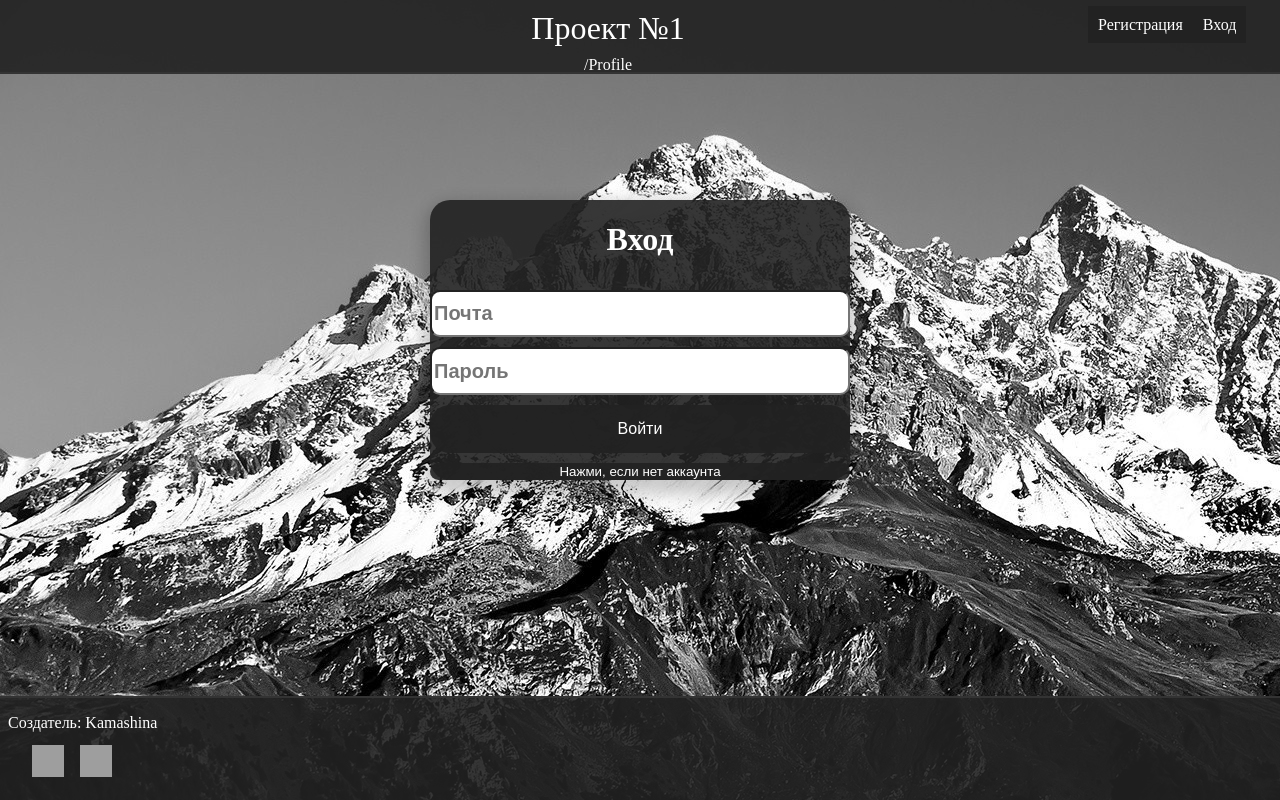
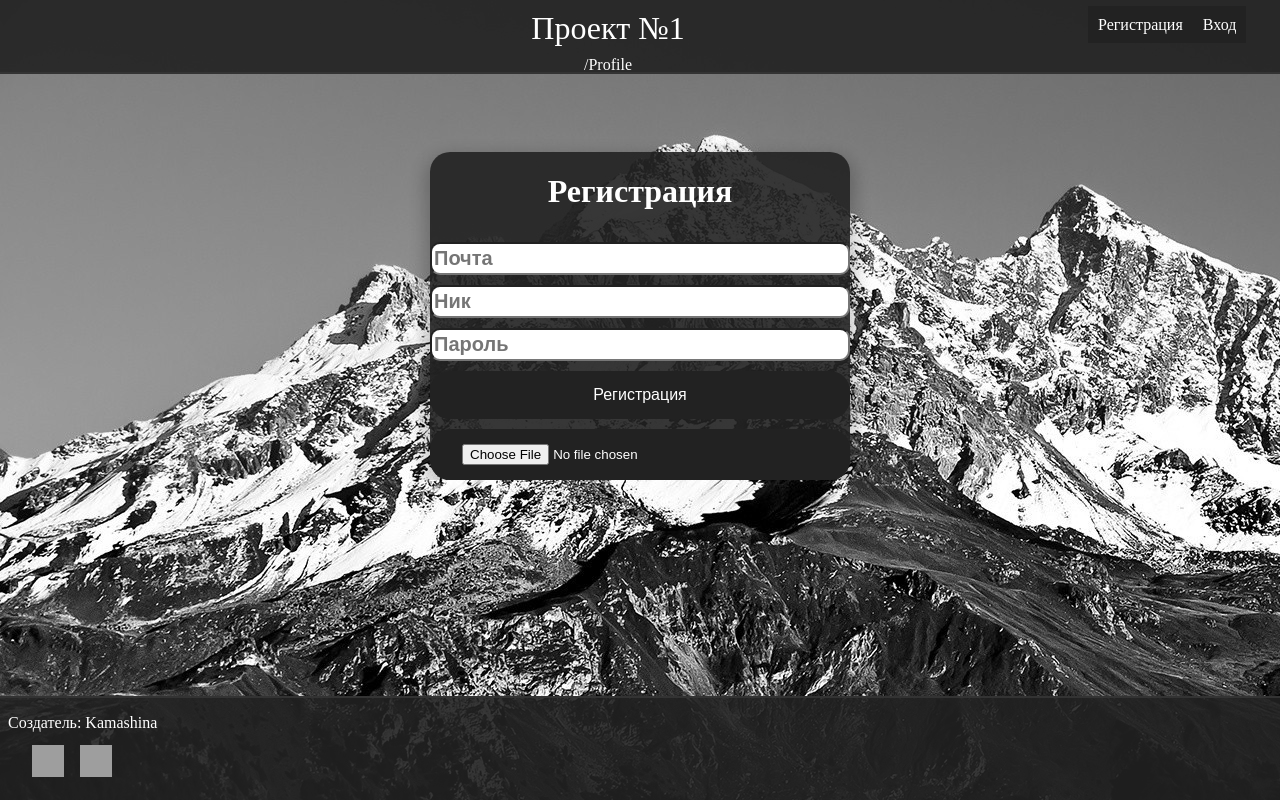
Before and after one commit to kamashina/NextBilly, a Next.js app in the folder client/: page /Profile in a window 1280 px wide. Shown: the top 800 px of the page. Built offline with nearby package versions, Linux system fonts and the light colour scheme; no server answers; grey boxes are pictures that could not be loaded.

Commit message:
Registration

```diff
--- a/client/component/AuthCheck.tsx
+++ b/client/component/AuthCheck.tsx
@@ -2,6 +2,7 @@ import { useRouter } from "next/router";
 import { FC } from "react";
 import { useAppSelector } from "../hooks/useAppSelector";
 import Login from "../pages/Login";
+import Reg from "../pages/Reg";
 import LoadingImage from "./LoadingImage";
 import MainContainer from "./MainContainer";
 interface IAuth {
@@ -20,9 +21,13 @@ const AuthCheck: FC<IAuth> = ({ children }) => {
         </MainContainer>
       );
     }
-    return (
+    return route.pathname === "/Login" ? (
       <MainContainer>
         <Login />
+      </MainContainer>
+    ) : (
+      <MainContainer>
+        <Reg />
       </MainContainer>
     );
   }
--- /dev/null
+++ b/client/pages/Reg.tsx
@@ -0,0 +1,77 @@
+import { useRouter } from "next/router";
+import { ChangeEvent, FC, useState } from "react";
+import { API_URL, instance } from "../axios";
+import useAction from "../hooks/useAction";
+import styles from "../styles/auth/Reg.module.css";
+
+const Reg: FC = () => {
+  const [ava, setAva] = useState<string>(`${API_URL}/uploads/KSeclybJMGg.jpg`);
+  const { AxiosUserAction } = useAction();
+  const [email, setEmail] = useState<string>();
+  const [password, setPassword] = useState<string>();
+  const [nickname, setNickname] = useState<string>();
+  const route = useRouter();
+
+  const handleFileUpload = async (e: ChangeEvent) => {
+    const target = e.target as HTMLInputElement;
+    const file = (target.files as FileList)[0];
+    const formData = new FormData();
+    console.log(file);
+    formData.append("image", file);
+    const { data } = await instance.post("/uploads", formData);
+    try {
+      setAva(`${API_URL}${data.url}`);
+    } catch (err) {}
+  };
+
+  const handleOnclick = (e: React.MouseEvent<HTMLElement>) => {
+    instance
+      .post("/auth/register", {
+        email,
+        password,
+        nickname,
+        avatarUrl: ava,
+      })
+      .then((response) => {
+        localStorage.setItem("token", response.data.token);
+        AxiosUserAction();
+        route.push("/");
+      })
+      .catch((error) => console.log(error));
+  };
+
+  return (
+    <div className={styles.reg}>
+      <title>Регистрация</title>
+      <h1 className={styles.mess}>Регистрация</h1>
+      <input
+        onChange={(event) => setEmail(event.target.value)}
+        className={styles.email}
+        type="text"
+        placeholder="Почта"
+      />
+
+      <input
+        onChange={(event) => setNickname(event.target.value)}
+        className={styles.nick}
+        type="text"
+        placeholder="Ник"
+      />
+      <input
+        onChange={(event) => setPassword(event.target.value)}
+        className={styles.pass}
+        type="password"
+        placeholder="Пароль"
+      />
+      <input
+        onChange={handleFileUpload}
+        className={styles.fileup}
+        type="file"
+      />
+      <button onClick={handleOnclick} type="button" className={styles.regisrt}>
+        Регистрация
+      </button>
+    </div>
+  );
+};
+export default Reg;
--- /dev/null
+++ b/client/styles/auth/Reg.module.css
@@ -0,0 +1,54 @@
+.reg{
+display: grid;
+margin-top: 80px;
+width: 26.25rem;
+margin-left: auto;
+box-shadow: 0px 8px 16px 6px rgba(0,0,0,0.2);
+margin-right: auto;
+height: 20.5rem;
+  border-radius: 20px;
+  background-color: rgb(34, 34, 34, 0.9);
+    gap: 10px;
+grid-template-rows: 1fr 1fr 1fr 1fr 1fr
+}
+.email{
+    grid-area: 2;
+    font-size:20px;
+    border-radius: 10px;
+    font-weight:bold;
+  color:rgb(40, 0, 41);
+}.nick{
+    grid-area: 3;
+    font-size:20px;
+    border-radius: 10px;
+    font-weight:bold;
+  color:rgb(40, 0, 41);
+}.pass{
+grid-area: 4;
+border-radius: 10px;
+font-size:20px;
+font-weight:bold;
+color:rgb(40, 0, 41);
+}.regisrt{
+    grid-area: 5;
+    background-color: rgb(34, 34, 34);
+    border: none;
+    color: white;
+    padding: 15px 32px;
+    text-align: center;
+    text-decoration: none;
+    display: inline-block;
+    border-radius: 20px;
+    font-size: 16px;
+}.fileup{
+  background-color: rgb(34, 34, 34);
+    border: none;
+    color: white;
+    padding: 15px 32px;
+    text-align: center;
+    text-decoration: none;
+    display: inline-block;
+    border-radius: 20px;
+}.mess{
+  justify-self: center;
+}
```
